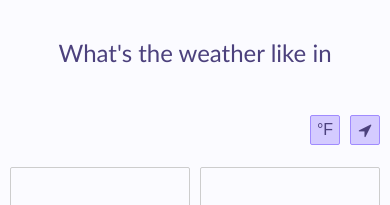
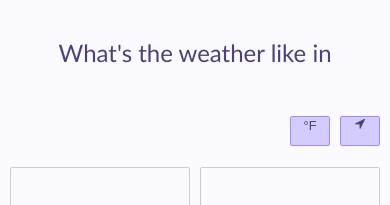
Before and after one commit to tomazjejcic/weather-app, an Angular app: page / in a window 390 px wide. Shown: the top 205 px of the page. Built offline with nearby package versions, Linux system fonts and the light colour scheme; no server answers; what @agm/core would draw is missing.

Commit message:
fixing(style) mobile

```diff
--- a/src/app/app.component.css
+++ b/src/app/app.component.css
@@ -1,3 +1,5 @@
+@charset "utf-8";
+
 .container {
     height: 100vh;
     display: flex;
@@ -45,9 +47,8 @@
     color: #4C417D;
     display: flex;
     justify-content: center;
-    align-items: center;
-    font-size: 1em;
-    width: 30px;
+    font-size: 0.8em;
+    width: 40px;
     height: 30px;
     border: solid 1px #A08BFE;
     border-radius: 2px;
@@ -65,7 +66,7 @@ button + button {
 .map-container {
     flex: 2;
     margin: 10px;
-    border: solid 1px #CDCDCD;
+    /* border: solid 1px #CDCDCD; */
     /* border-radius: 2px; */
 }
 
```
